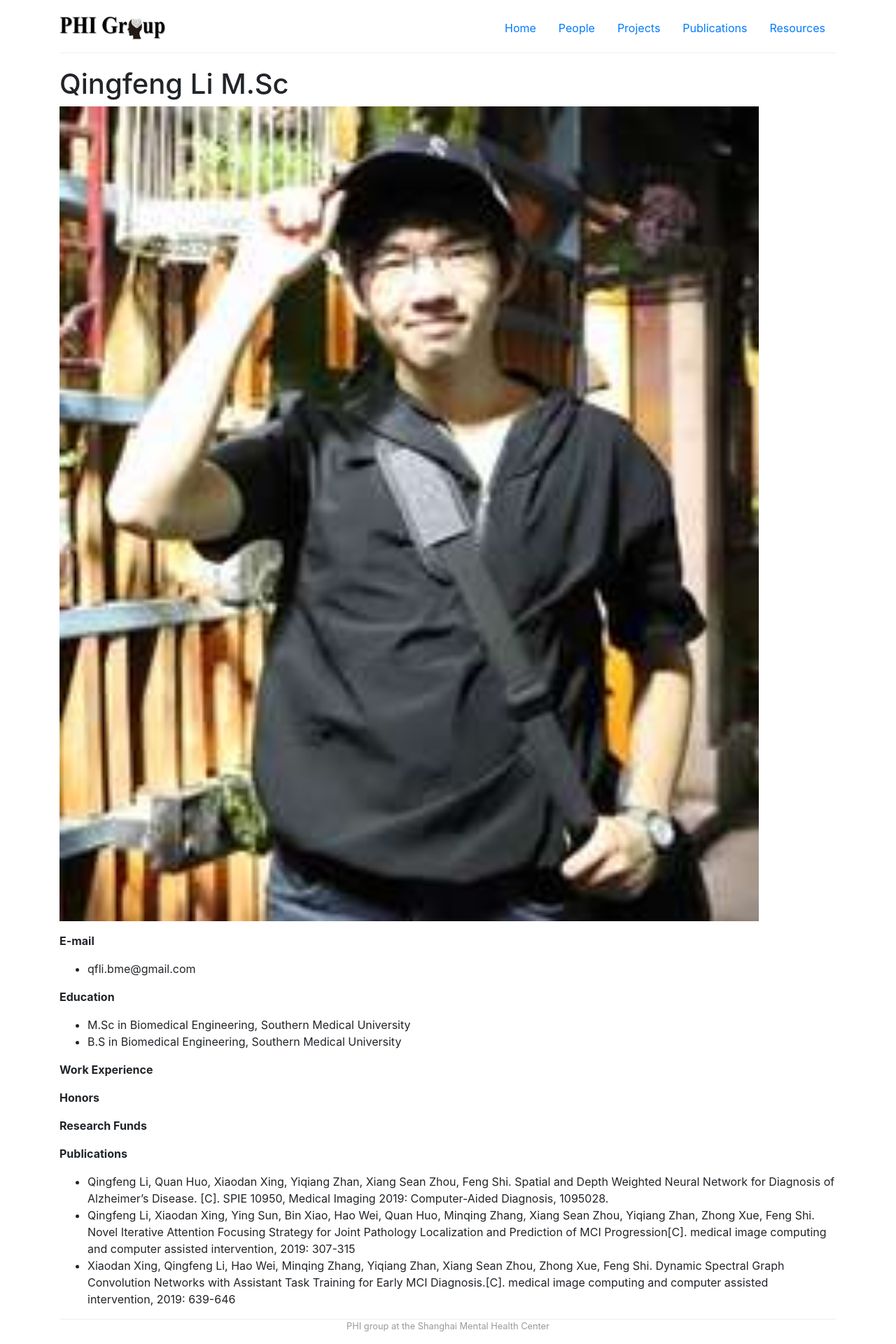
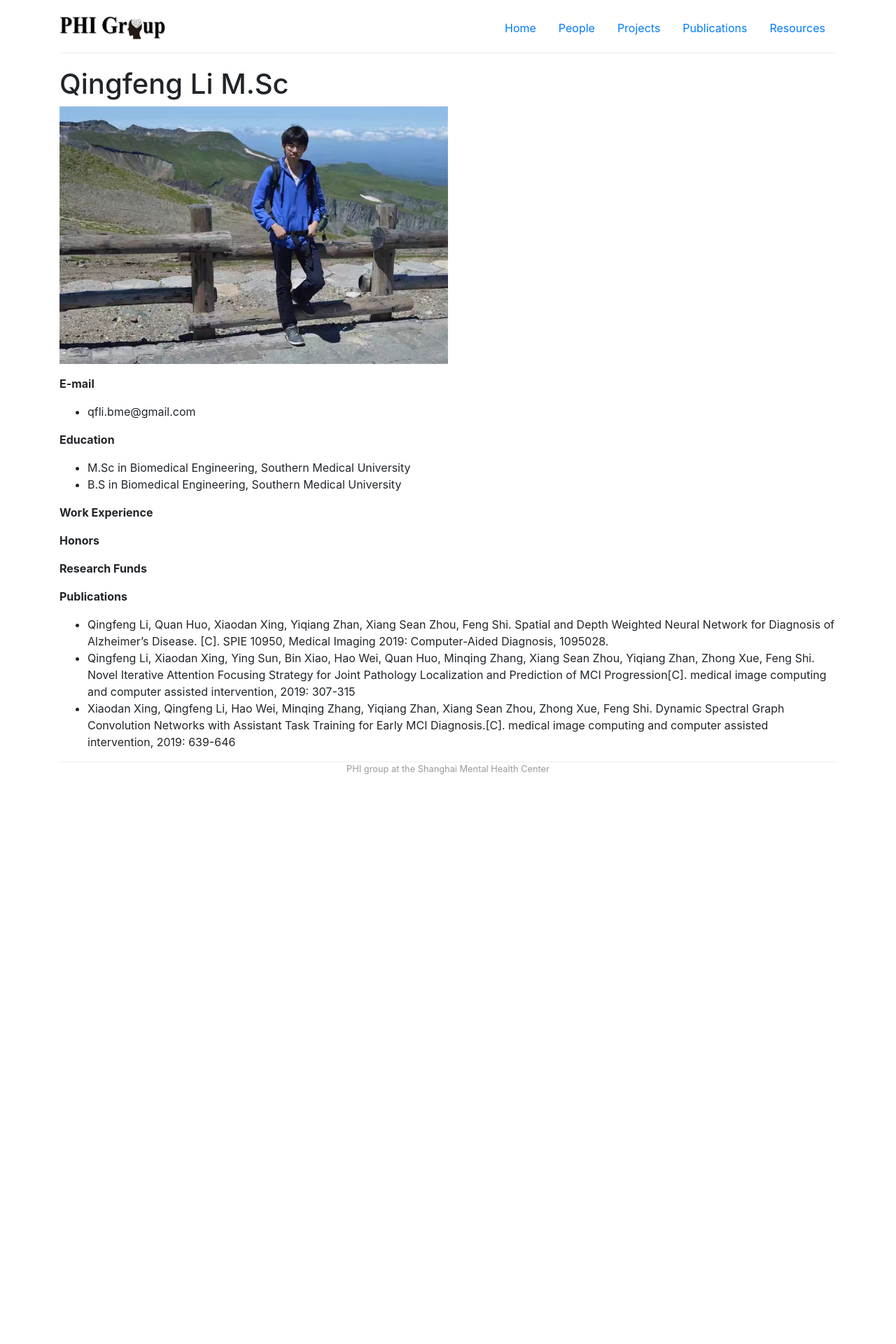
Before and after one commit to PHI-group/phi-group.github.io, a Jekyll site: the page built from scholarpages/liqf.md, in a window 1280 px wide. Shown: the whole page at 70% size. Built offline with Jekyll 4.4.1, drawn with Linux system fonts in a browser that asks for light colours; after the commit the page ends 1125 px from its top, so only the background shows below that.

Commit message:
Updated by QF

```diff
--- a/scholarpages/liqf.md
+++ b/scholarpages/liqf.md
@@ -3,7 +3,7 @@ layout: default
 title: Qingfeng Li M.Sc
 ---
 
-<p align="left"><img style="width:90%" src="/img/people/liqf.jpeg"></p>
+<p align="left"><img style="width:50%" src="/img/scholarpages_people/liqf.jpg"></p>
 
 **E-mail**
 
```
Also changed, not shown: img/scholarpages_people/liqf.jpg (added).
